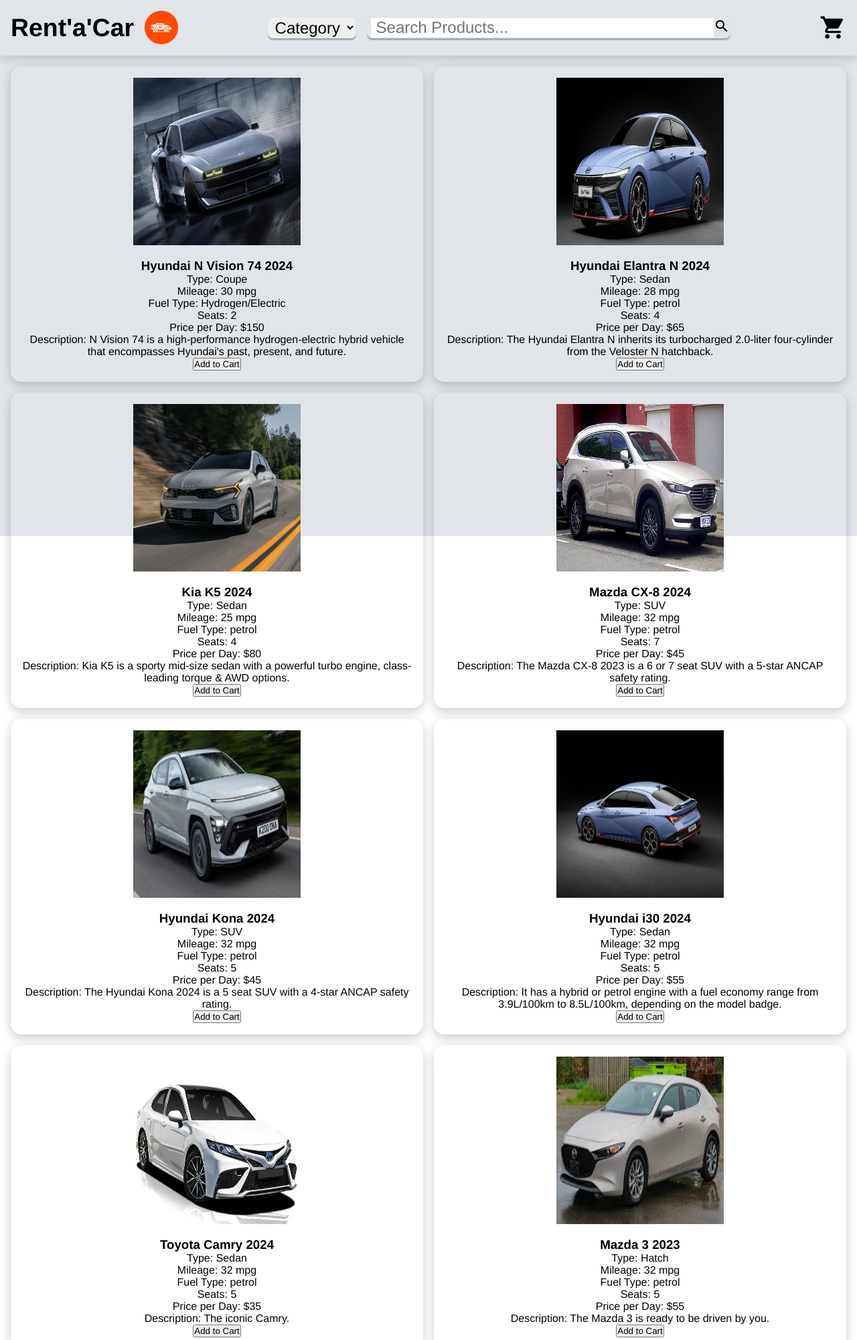
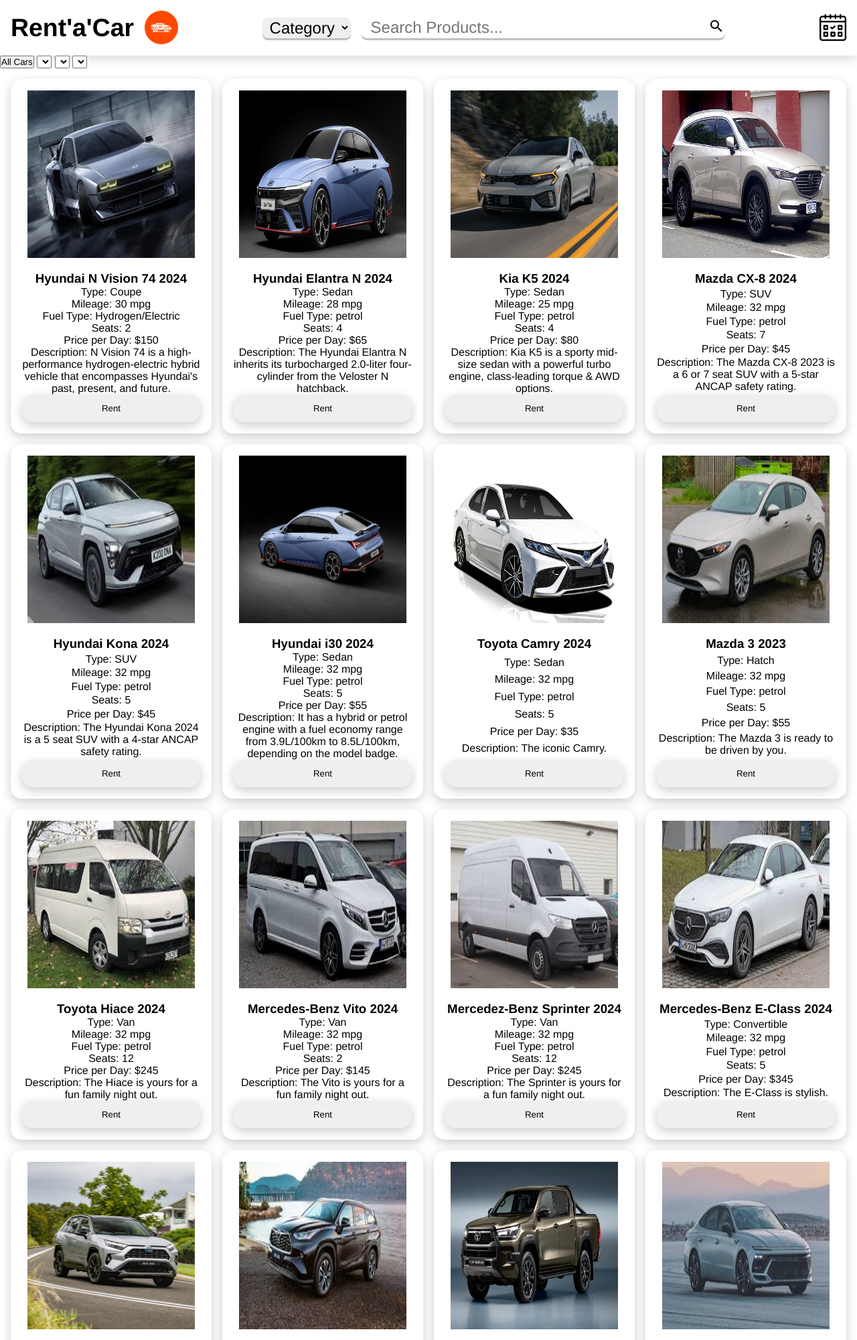
Before and after one commit to dchung07/car_rental_system, a PHP site: page / in a window 1280 px wide. Shown: the top 2000 px of the page at 67% size. Run offline with PHP 8.4, Linux system fonts and the light colour scheme; lists and menus that the app fills with data are empty.

Commit message:
Styling changes to cards

```diff
--- a/index.js
+++ b/index.js
@@ -7,7 +7,7 @@ function searchFilter() {
 
     const xhttp = new XMLHttpRequest();
 
-    xhttp.onreadystatechange = function() {
+    xhttp.onreadystatechange = function () {
         if (xhttp.readyState === XMLHttpRequest.DONE) {
             if (xhttp.status === 200) {
                 const carsData = JSON.parse(xhttp.responseText);
@@ -15,21 +15,24 @@ function searchFilter() {
 
                     const searchInt = parseInt(searchInput);
 
-                    return car.availability === true &&
-                        (car.brand.toLowerCase().includes(searchInput) ||
+                    return car.brand.toLowerCase().includes(searchInput) ||
                         car.model.toLowerCase().includes(searchInput) ||
                         car.type.toLowerCase().includes(searchInput) ||
                         car.mileage.toLowerCase().includes(searchInput) ||
                         car.fuel_type.toLowerCase().includes(searchInput) ||
                         car.description.toLowerCase().includes(searchInput) ||
-                         (searchInt && car.seats === searchInt)
-                        );
+                        (searchInt && car.seats === searchInt);
                 });
 
-                if(filteredCars.length === 0) {
+                if (filteredCars.length === 0) {
+
+                    cardContainer.textContent = '';
 
                     carsData.forEach(car => {
-                        const cardHtml = `
+                        let cardHtml = '';
+
+                        if (car.availability === false) {
+                            cardHtml = `
                             <div class="card">
                                 <div class="car-image">
                                     <img src="car_images/${car.image}" alt="${car.brand} ${car.model}">
@@ -42,16 +45,12 @@ function searchFilter() {
                                     <p>Seats: ${car.seats}</p>
                                     <p>Price per Day: $${car.price_per_day}</p>
                                     <p>Description: ${car.description}</p>
-                                    <button onclick="addToCart('${car.brand}', '${car.model}')">Add to Cart</button>
+                                    <button class="unavailable_addToCartBtn" disabled>Rent</button>
                                 </div>
                             </div>
                         `;
-                        cardContainer.insertAdjacentHTML('beforeend', cardHtml);
-                    });
-
                         } else {
-                    filteredCars.forEach(car => {
-                        const cardHtml = `
+                            cardHtml = `
                             <div class="card">
                                 <div class="car-image">
                                     <img src="car_images/${car.image}" alt="${car.brand} ${car.model}">
@@ -64,10 +63,57 @@ function searchFilter() {
                                     <p>Seats: ${car.seats}</p>
                                     <p>Price per Day: $${car.price_per_day}</p>
                                     <p>Description: ${car.description}</p>
-                                    <button onclick="addToCart('${car.brand}', '${car.model}')">Add to Cart</button>
+                                    <button class="addToCartBtn">Rent</button>
                                 </div>
                             </div>
                         `;
+                        }
+                        cardContainer.insertAdjacentHTML('beforeend', cardHtml);
+                    });
+
+                } else {
+                    cardContainer.textContent = '';
+
+                    filteredCars.forEach(car => {
+                        let cardHtml = '';
+
+                        if (car.availability === false) {
+                            cardHtml = `
+                            <div class="card">
+                                <div class="car-image">
+                                    <img src="car_images/${car.image}" alt="${car.brand} ${car.model}">
+                                </div>
+                                <div class="car-details">
+                                    <h3>${car.brand} ${car.model}</h3>
+                                    <p>Type: ${car.type}</p>
+                                    <p>Mileage: ${car.mileage}</p>
+                                    <p>Fuel Type: ${car.fuel_type}</p>
+                                    <p>Seats: ${car.seats}</p>
+                                    <p>Price per Day: $${car.price_per_day}</p>
+                                    <p>Description: ${car.description}</p>
+                                    <button class="unavailable_addToCartBtn" disabled>Rent</button>
+                                </div>
+                            </div>
+                        `;
+                        } else {
+                            cardHtml = `
+                            <div class="card">
+                                <div class="car-image">
+                                    <img src="car_images/${car.image}" alt="${car.brand} ${car.model}">
+                                </div>
+                                <div class="car-details">
+                                    <h3>${car.brand} ${car.model}</h3>
+                                    <p>Type: ${car.type}</p>
+                                    <p>Mileage: ${car.mileage}</p>
+                                    <p>Fuel Type: ${car.fuel_type}</p>
+                                    <p>Seats: ${car.seats}</p>
+                                    <p>Price per Day: $${car.price_per_day}</p>
+                                    <p>Description: ${car.description}</p>
+                                    <button class="addToCartBtn">Rent</button>
+                                </div>
+                            </div>
+                        `;
+                        }
                         cardContainer.insertAdjacentHTML('beforeend', cardHtml);
                     });
                 }
@@ -80,3 +126,5 @@ function searchFilter() {
     xhttp.open('GET', 'cars.json', true);
     xhttp.send();
 }
+
+//
--- a/index.php
+++ b/index.php
@@ -1,12 +1,14 @@
 <!DOCTYPE html>
 <html lang="en">
+
 <head>
     <meta charset="UTF-8">
     <meta name="viewport" content="width=device-width, initial-scale=1.0">
     <title>Online Car Rental System</title>
-    <link rel="stylesheet" href="styles.css"/>
+    <link rel="stylesheet" href="styles.css" />
     <script src="index.js" defer></script>
 </head>
+
 <body>
     <!-- Header -->
     <div class="container">
@@ -29,17 +31,29 @@
                 </form>
 
 
-                <form class="searchbar" action="index.php" method="POST">
-                        <input type="search" placeholder = "Search Products..." name="search" id="searchInput"/>
-                        <button id = "submitSearch" type="button" name="searchSubmit" value="true" style="border: none; background: url('images/search_black_24dp.svg') no-repeat; width: 24px; height: 24px; cursor: pointer;"></button>
-                </form>
+                <div class="searchbar">
+                    <input type="search" placeholder="Search Products..." name="search" id="searchInput" />
+                    <button id="submitSearch" type="button" name="searchSubmit" value="true"
+                        style="border: none; background: url('images/search_black_24dp.svg') no-repeat; width: 24px; height: 24px; cursor: pointer;"></button>
                 </div>
 
-            <img src="images/cart.svg" alt="">
+                <div id="suggestions"></div>
+
+            </div>
+
+            <img src="images/booking.png" alt="">
 
         </div>
 
         <div class="content">
+
+            <div class="category_container">
+                <button>All Cars</button>
+                <select>Brands</select>
+                <select>Car Type</select>
+                <select></select>
+            </div>
+
 
             <div class="card-container" id="cardContainer">
                 <?php
@@ -48,8 +62,28 @@
                 foreach ($cars as $car) {
                     if ($car['availability'] == 'true') {
                         echo '<div class="card">';
+
                         echo '<div class="car-image">';
-                            echo '<img src="car_images/' . $car['image'] . '" alt="' . $car['brand'] . ' ' . $car['model'] . '">';
+                        echo '<img src="car_images/' . $car['image'] . '" alt="' . $car['brand'] . "image" . ' ' . $car['model'] . '">';
+                        echo '</div>';
+
+                        echo '<div class="car-details">';
+                        echo '<h3>' . $car['brand'] . ' ' . $car['model'] . '</h3>';
+                        echo '<p>Type: ' . $car['type'] . '</p>';
+                        echo '<p>Mileage: ' . $car['mileage'] . '</p>';
+                        echo '<p>Fuel Type: ' . $car['fuel_type'] . '</p>';
+                        echo '<p>Seats: ' . $car['seats'] . '</p>';
+                        echo '<p>Price per Day: $' . $car['price_per_day'] . '</p>';
+                        echo '<p>Description: ' . $car['description'] . '</p>';
+                        echo '<button class="addToCartBtn">Rent</button>';
+
+                        echo '</div>';
+
+                        echo '</div>';
+                    } else {
+                        echo '<div class="unavailable_card">';
+                        echo '<div class="car-image">';
+                        echo '<img src="car_images/' . $car['image'] . '" alt="' . $car['brand'] . "image" . ' ' . $car['model'] . '">';
                         echo '</div>';
                         echo '<div class="car-details">';
                         echo '<h3>' . $car['brand'] . ' ' . $car['model'] . '</h3>';
@@ -59,13 +93,16 @@
                         echo '<p>Seats: ' . $car['seats'] . '</p>';
                         echo '<p>Price per Day: $' . $car['price_per_day'] . '</p>';
                         echo '<p>Description: ' . $car['description'] . '</p>';
-                            echo '<button onclick="addToCart(\'' . $car['brand'] . '\', \'' . $car['model'] . '\')">Add to Cart</button>';
+                        echo '<button class="unavailable_addToCartBtn" disabled>Not Available</button>';
                         echo '</div>';
                         echo '</div>';
                     }
                 }
                 ?>
             </div>
+        </div>
+    </div>
 
 </body>
+
 </html>
--- a/styles.css
+++ b/styles.css
@@ -6,7 +6,7 @@
 }
 
 .container {
-    background-color: rgb(225, 228, 232);
+    background-color: white;
     height: 100vh;
 }
 
@@ -102,7 +102,7 @@
 
 .card-container {
     display: grid;
-    grid-template-columns: repeat(auto-fit, minmax(500px, 1fr));
+    grid-template-columns: repeat(auto-fit, minmax(300px, 1fr));
     gap: 1rem;
     padding: 1rem;
 }
@@ -116,6 +116,11 @@
     flex-direction: column;
     align-items: center;
     gap: 1rem;
+    box-sizing: border-box
+}
+
+.card:hover {
+    box-shadow: rgba(0, 0, 0, 0.8) 0px 5px 15px;
 }
 
 .car-image > img {
@@ -125,6 +130,48 @@
 
 .car-details {
     text-align: center;
+    display: flex;
+    flex-direction: column;
+    height: 100%;
+    width: 100%;
+    justify-content: space-between;
+}
+
+.addToCartBtn {
+    border: 1px solid transparent;
+    border-radius: 16px;
+    padding: 12px 24px;
+    box-shadow: rgba(0, 0, 0, 0.2) 0px 5px 15px;
+    width: 100%;
+    box-sizing: border-box;
+}
+
+
+.unavailable_addToCartBtn {
+    border: 1px solid transparent;
+    border-radius: 16px;
+    padding: 1rem;
+    box-shadow: rgba(0, 0, 0, 0.2) 0px 5px 15px;
+    width: 100%;
+    box-sizing: border-box;
+}
+
+.unavailable_card {
+    border: 1px solid transparent;
+    border-radius: 16px;
+    padding: 1rem;
+    box-shadow: rgba(0, 0, 0, 0.2) 0px 5px 15px;
+    display: flex;
+    flex-direction: column;
+    align-items: center;
+    gap: 1rem;
+    cursor: not-allowed;
+    color: #888;
+    opacity: 0.5;
+}
+
+.addToCartBtn:hover {
+    box-shadow: rgba(0, 0, 0, 0.8) 0px 5px 15px;
 }
 
 body {
```
Also changed, not shown: images/booking.png (added). Lines whose indentation alone changed are shown as unchanged.
